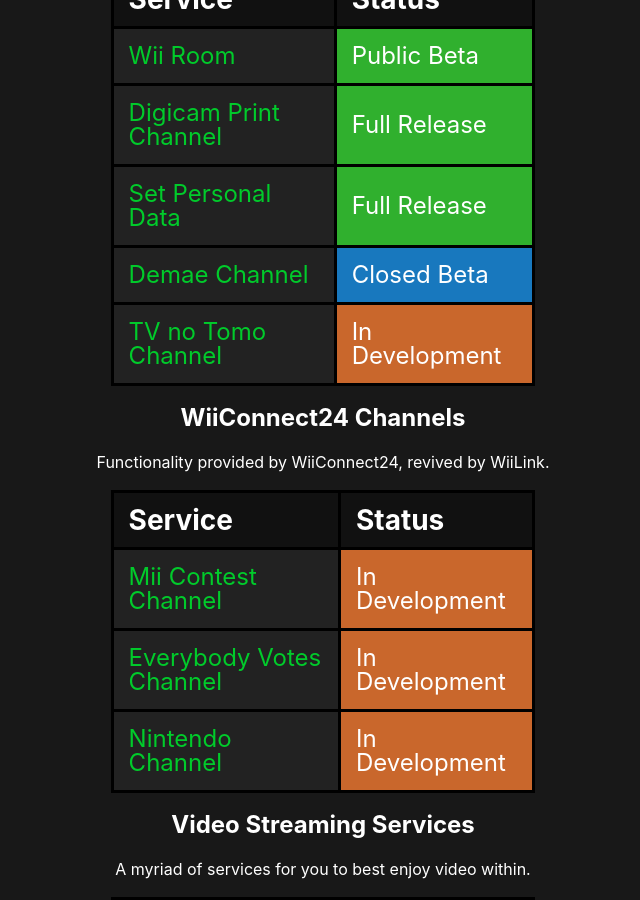
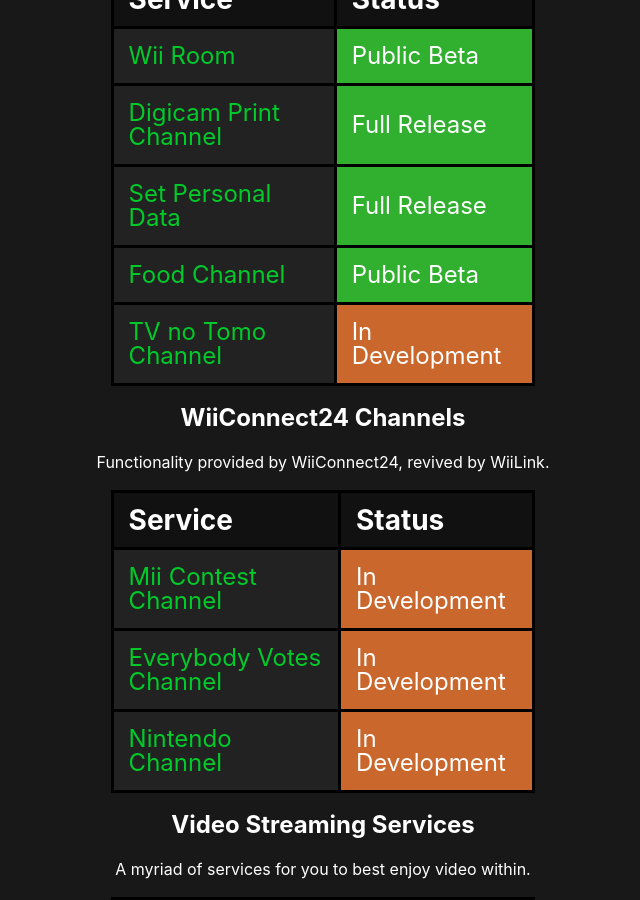
Before and after one commit to WiiLink24/WiiLink24.github.io, a Jekyll site: the page built from services.md, in a window 1280 px wide and 900 px high, scrolled down 388 px. Shown: the whole window, without its empty margins (317-957 px from the left). Built offline with Jekyll 4.4.1, drawn with Linux system fonts in a browser that asks for light colours.

Commit message:
Update services.md

```diff
--- a/services.md
+++ b/services.md
@@ -27,8 +27,8 @@
         <td class="publicly-available">Full Release</td>
     </tr>
     <tr>
-        <td> <a href="/services/demae">Demae Channel</a> </td>
-        <td class="private-beta">Closed Beta</td>
+        <td> <a href="/services/demae">Food Channel</a> </td>
+        <td class="publicly-available">Public Beta</td>
     </tr>
     <tr>
         <td> <a href="/services/tv-helper">TV no Tomo Channel</a> </td>
```
